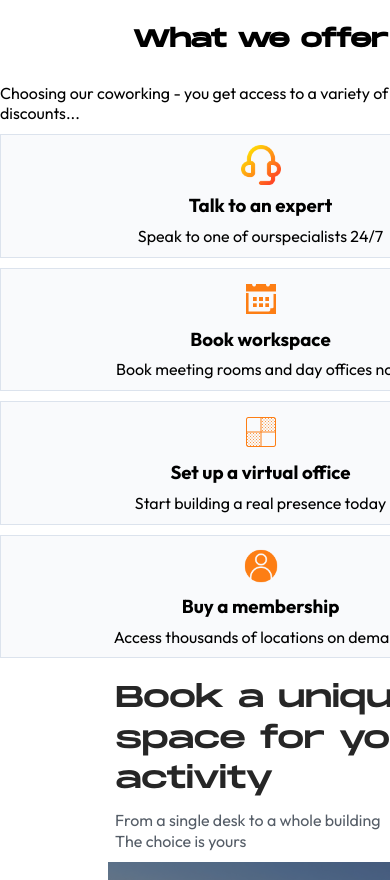
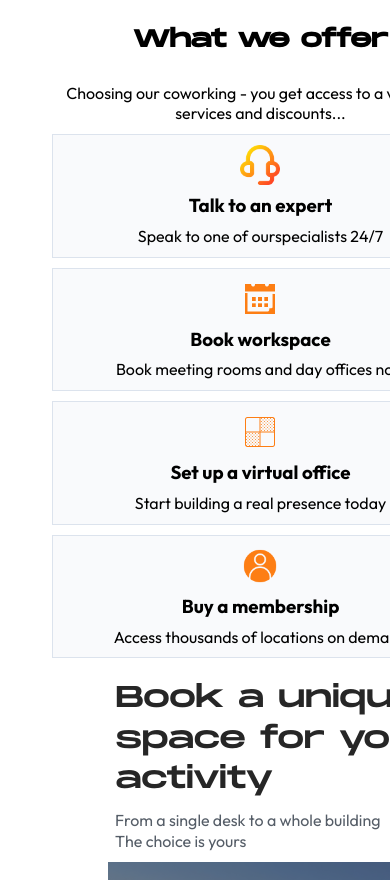
Before and after one commit to Nizami9/coworking, a React (Create React App) app: page / in a window 390 px wide. Shown: the part 1019-1899 px from the top of the page. Built offline with nearby package versions, Linux system fonts and the light colour scheme.

Commit message:
fixing problems with mobile version Landing page

```diff
--- a/src/Components/MainPage/Home/Home.css
+++ b/src/Components/MainPage/Home/Home.css
@@ -270,8 +270,13 @@ color: #FFFFFF;
     font-family: 'Monument';
     }
 
+    .mobileVersion>p {
+        width: 80%;
+        margin: 0 auto;
+        text-align: center
+        }
+
     .mobileContainers {
-    box-sizing: border-box;
     display: flex;
     flex-direction: column;
     align-items: center;
@@ -280,6 +285,7 @@ color: #FFFFFF;
     margin: 10px auto;
     background: #F9FAFC;
     border: 1px solid #DCE3ED;
+    width: 80%;
     }
 
     .mobileContainers > img {
```
